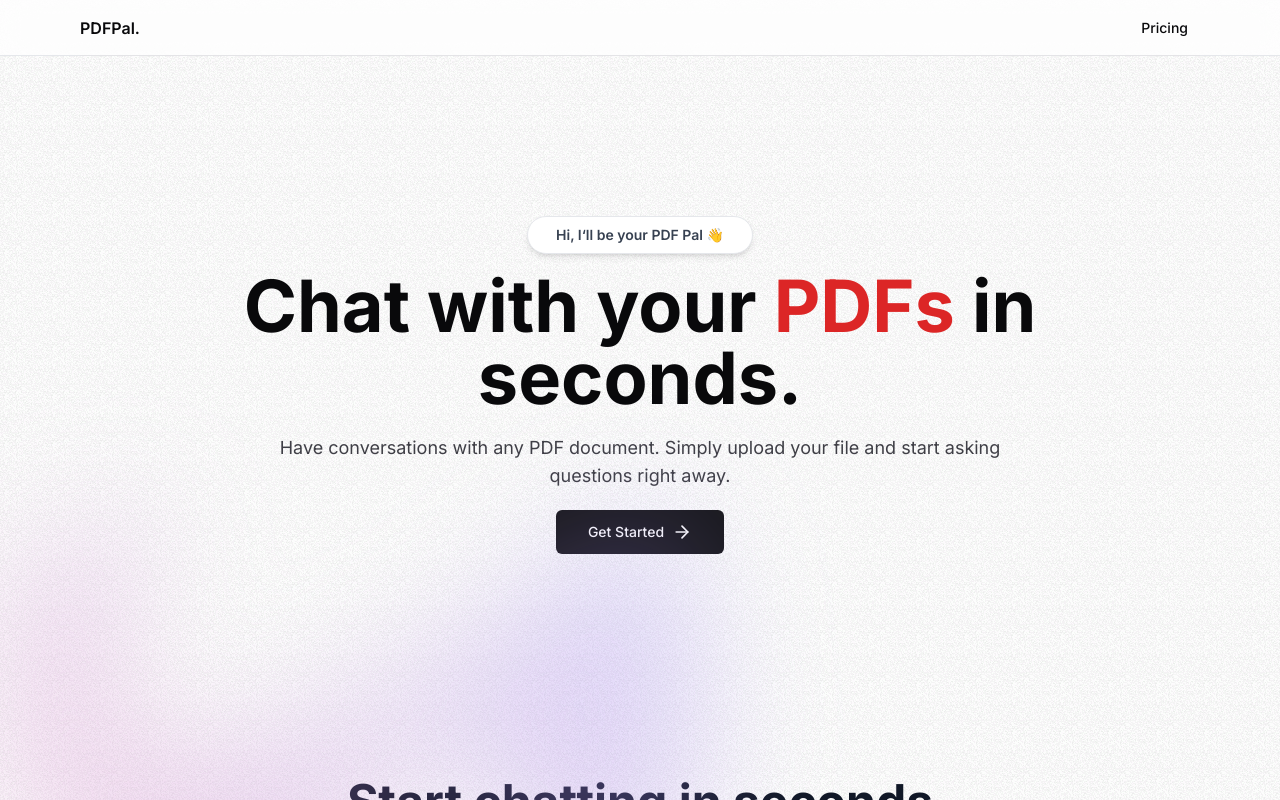
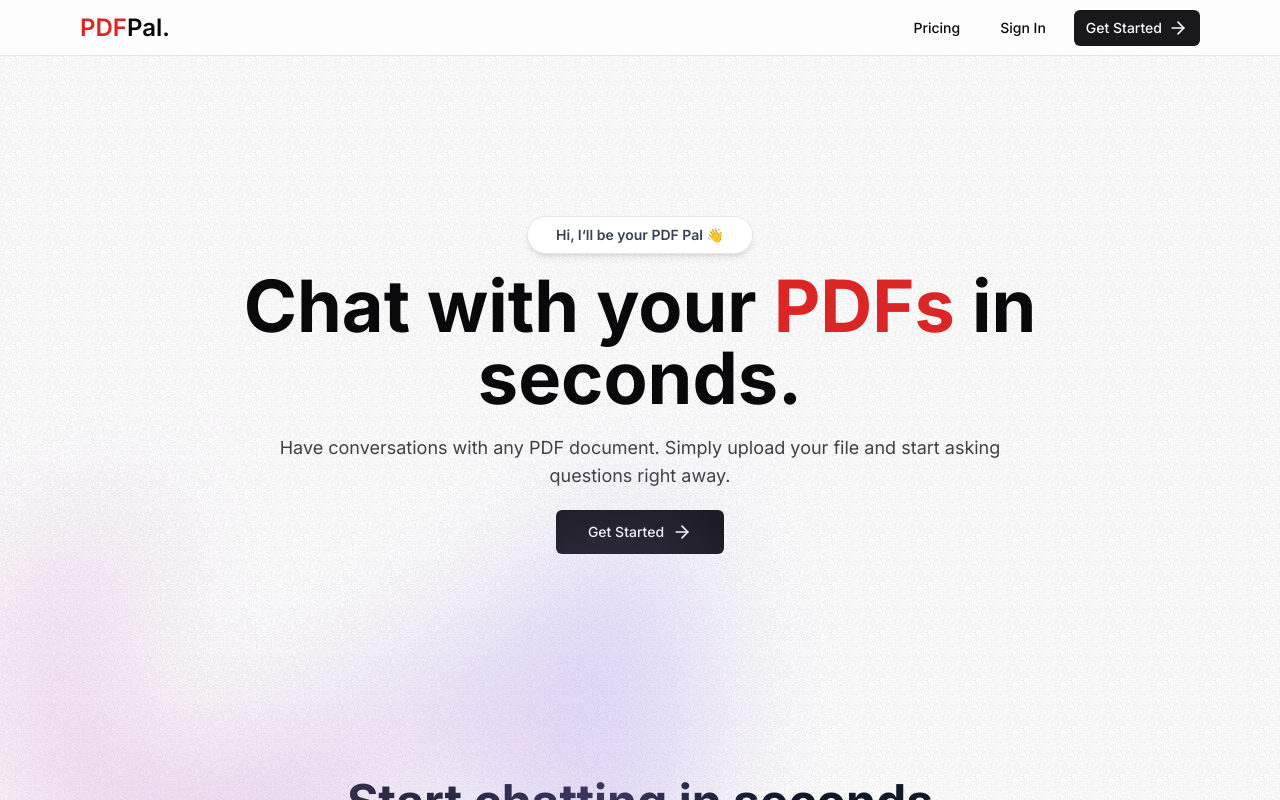
Before and after one commit to camballe/pdf-pal, a Next.js app: page / in a window 1280 px wide. Shown: the top 800 px of the page. Built offline with nearby package versions, Linux system fonts and the light colour scheme.

Commit message:
feat: authentication with clerk

```diff
--- a/package.json
+++ b/package.json
@@ -9,6 +9,7 @@
     "lint": "next lint"
   },
   "dependencies": {
+    "@clerk/nextjs": "^5.0.3",
     "@radix-ui/react-slot": "^1.0.2",
     "@tailwindcss/typography": "^0.5.13",
     "class-variance-authority": "^0.7.0",
--- a/src/app/layout.tsx
+++ b/src/app/layout.tsx
@@ -3,6 +3,7 @@ import { Inter } from "next/font/google";
 import "./globals.css";
 import { cn } from "@/lib/utils";
 import Navbar from "@/components/Navbar";
+import { ClerkProvider } from '@clerk/nextjs'
 
 const inter = Inter({ subsets: ["latin"] });
 
@@ -17,11 +18,13 @@ export default function RootLayout({
   children: React.ReactNode;
 }>) {
   return (
+    <ClerkProvider>
       <html lang="en" className="light">
         <body className={cn('min-h-screen font-sans antialiased grainy', inter.className)}>
           <Navbar />
           {children}
         </body>
       </html>
+    </ClerkProvider>
   );
 }
--- a/src/app/page.tsx
+++ b/src/app/page.tsx
@@ -19,7 +19,7 @@ export default function Home() {
         <Link className={buttonVariants({
           size: "lg",
           className: "mt-5"
-        })} href="/dashboard" target="_blank">Get Started <ArrowRight className="ml-2 h-5 w-5" /></Link>
+        })} href="/dashboard">Get Started <ArrowRight className="ml-2 h-5 w-5" /></Link>
       </MaxWidthWrapper>
 
       {/* value proposition section */}
--- /dev/null
+++ b/src/app/sign-in/[[...sign-in]]/page.tsx
@@ -0,0 +1,6 @@
+import MaxWidthWrapper from "@/components/MaxWidthWrapper";
+import { SignIn } from "@clerk/nextjs";
+
+export default function Page() {
+    return <MaxWidthWrapper className="mb-12 mt-28 sm:mt-40 flex flex-col items-center justify-center text-center"><SignIn /></MaxWidthWrapper>;
+}
--- /dev/null
+++ b/src/app/sign-up/[[...sign-up]]/page.tsx
@@ -0,0 +1,6 @@
+import MaxWidthWrapper from "@/components/MaxWidthWrapper";
+import { SignUp } from "@clerk/nextjs";
+
+export default function Page() {
+    return <MaxWidthWrapper className="mb-12 mt-28 sm:mt-40 flex flex-col items-center justify-center text-center"><SignUp /></MaxWidthWrapper>;
+}
--- a/src/components/Navbar.tsx
+++ b/src/components/Navbar.tsx
@@ -2,13 +2,14 @@ import React from 'react'
 import MaxWidthWrapper from './MaxWidthWrapper'
 import Link from "next/link"
 import { buttonVariants } from './ui/button'
+import { ArrowRight } from 'lucide-react'
 
 const Navbar = () => {
     return (
         <nav className='sticky h-14 inset-x-0 top-0 z-30 w-full border-b border-gray-200 bg-white/75 backdrop-blur-lg transition-all'>
             <MaxWidthWrapper>
                 <div className='flex h-14 items-center justify-between border-b border-zinc-200'>
-                    <Link href="/" className="flex z-40 font-semibold">PDFPal.</Link>
+                    <Link href="/" className="flex z-40 font-semibold text-2xl"><span className='text-red-600'>PDF</span>Pal.</Link>
 
                     {/* todo: add mobile navbar */}
 
@@ -18,6 +19,13 @@ const Navbar = () => {
                                 variant: "ghost",
                                 size: "sm"
                             })}>Pricing</Link>
+                            <Link href="/sign-in" className={buttonVariants({
+                                variant: "ghost",
+                                size: "sm"
+                            })}>Sign In</Link>
+                            <Link href="/sign-up" className={buttonVariants({
+                                size: "sm"
+                            })}>Get Started <ArrowRight className='ml-1.5 h-5 w-5' /></Link>
                         </>
                     </div>
                 </div>
--- /dev/null
+++ b/src/middleware.ts
@@ -0,0 +1,11 @@
+import { clerkMiddleware, createRouteMatcher } from "@clerk/nextjs/server";
+
+const isProtectedRoute = createRouteMatcher(["/dashboard(.*)"]);
+
+export default clerkMiddleware((auth, request) => {
+  if (isProtectedRoute(request)) auth().protect();
+});
+
+export const config = {
+  matcher: ["/((?!.+.[w]+$|_next).*)", "/", "/(api|trpc)(.*)"],
+};
```
Also changed, not shown: 1 other file (tests, documents, lock files or other folders). Lines whose indentation alone changed are shown as unchanged.
